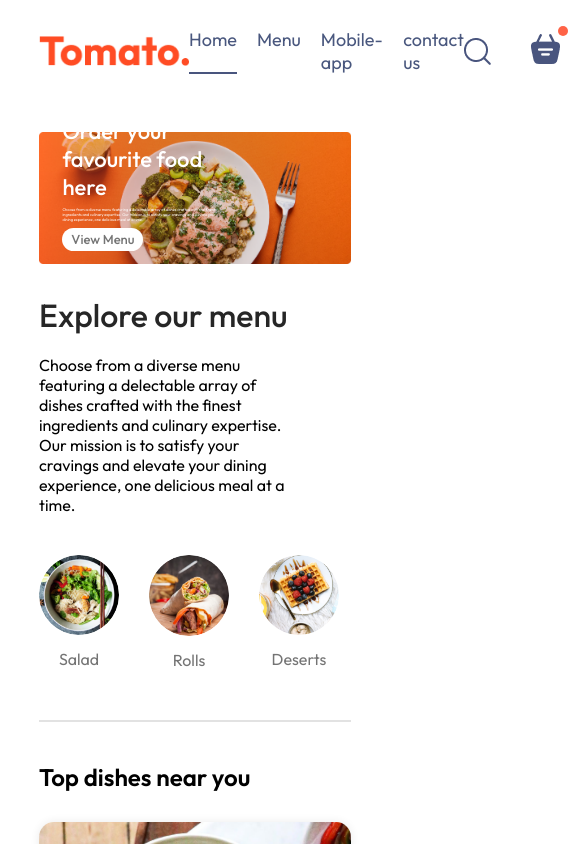
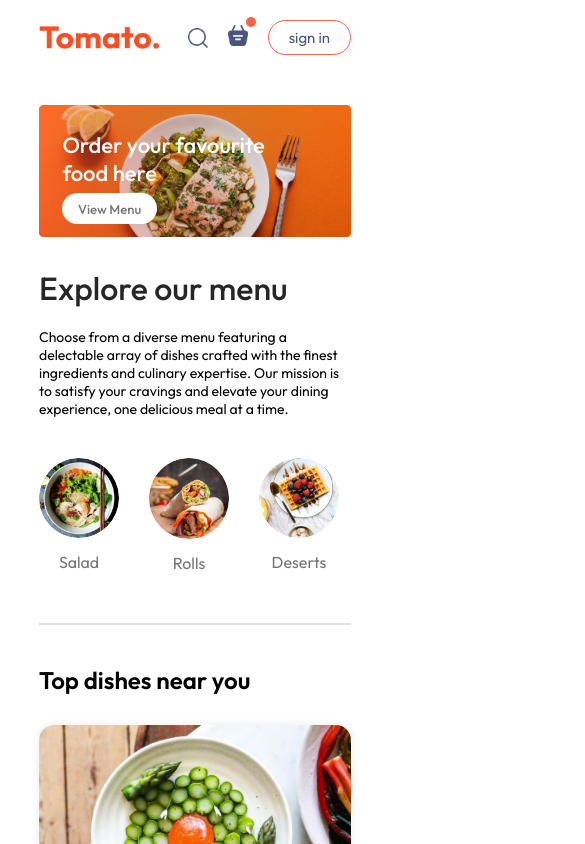
Before and after one commit to singhvishalrajput/Food-Delivery-Platform, a React (Vite) app in the folder frontend/: page / in a window 390 px wide. Shown: the top 844 px of the page, 585 px wide, since content can reach past the window. Built offline with nearby package versions, Linux system fonts and the light colour scheme.

Commit message:
Made the page responsive

```diff
--- a/frontend/src/components/ExploreMenu/ExploreMenu.css
+++ b/frontend/src/components/ExploreMenu/ExploreMenu.css
@@ -54,3 +54,11 @@
     border: 4px solid tomato;
     padding: 2px;
 }
+
+
+@media (max-width:1050px){
+    .explore-menu-text{
+        max-width: 100%;
+        font-size: 14px;
+    }
+}
--- a/frontend/src/components/Footer/Footer.css
+++ b/frontend/src/components/Footer/Footer.css
@@ -48,3 +48,15 @@
     background-color: grey;
     border: none;
 }
+
+@media (max-width:750px){
+    .footer-content{
+        display: flex;
+        flex-direction: column;
+        gap: 35px;
+    }
+    .footer-copyright{
+        text-align: center;
+    }
+
+}
--- a/frontend/src/components/Header/Header.css
+++ b/frontend/src/components/Header/Header.css
@@ -38,3 +38,24 @@
     font-size: max(1vw, 13px);
     border-radius: 50px;
 }
+
+@media (max-width:1050px){
+
+    .header-contents{
+        max-width: 45%;
+    }
+}
+
+@media (max-width:750px){
+
+    .header-contents{
+        max-width: 65%;
+    }
+    .header-contents p{
+        display: none;
+    }
+
+    .header-contents button{
+        padding: 2vw 4vw;
+    }
+}
--- a/frontend/src/components/Navbar/Navbar.css
+++ b/frontend/src/components/Navbar/Navbar.css
@@ -62,3 +62,52 @@
     top: -8px;
     right: -8px;
 }
+
+
+@media (max-width:1050px) {
+    .navbar .logo{
+        width: 140px;
+    }
+    .navbar-menu{
+        gap: 20px;
+        font-size: 17px;
+    }
+    .navbar-right{
+        gap: 30px;
+
+    }
+    .navbar-right img{
+        width: 22px;
+    }
+    .navbar-right button{
+        padding: 8px 25px;
+    }
+}
+
+@media (max-width:900px) {
+    .navbar .logo{
+        width: 120px;
+    }
+    .navbar-menu{
+        gap: 15px;
+        font-size: 16px;
+    }
+    .navbar-right{
+        gap: 20px;
+
+    }
+    .navbar-right img{
+        width: 20px;
+    }
+    .navbar-right button{
+        padding: 7px 20px;
+        font-size: 15px;
+    }
+}
+
+@media (max-width:750px) {
+
+    .navbar-menu{
+        display: none;
+    }
+}
--- a/frontend/src/components/Navbar/Navbar.jsx
+++ b/frontend/src/components/Navbar/Navbar.jsx
@@ -1,6 +1,7 @@
 import React, { useState } from 'react'
 import './Navbar.css'
 import { assets } from '../../assets/assets'
+import { Link } from 'react-router-dom';
 
 const Navbar = () => {
 
@@ -12,10 +13,10 @@
     <div className='navbar'>
       <img src={assets.logo} alt="" className="logo" />
       <ul className="navbar-menu">
-        <li onClick={()=>setMenu("home")} className={menu==="home"?"active":""}>Home</li>
-        <li onClick={()=>setMenu("menu")} className={menu==="menu"?"active":""}>Menu</li>
-        <li onClick={()=>setMenu("mobile-app")} className={menu==="mobile-app"?"active":""}>Mobile-app</li>
-        <li onClick={()=>setMenu("contact-us")} className={menu==="contact-us"?"active":""}>contact us</li>
+        <Link to='/' onClick={()=>setMenu("home")} className={menu==="home"?"active":""}>Home</Link>
+        <a href='#explore-menu' onClick={()=>setMenu("menu")} className={menu==="menu"?"active":""}>Menu</a>
+        <a href='#app-download' onClick={()=>setMenu("mobile-app")} className={menu==="mobile-app"?"active":""}>Mobile-app</a>
+        <a href='#footer' onClick={()=>setMenu("contact-us")} className={menu==="contact-us"?"active":""}>contact us</a>
       </ul>
       <div className="navbar-right">
         <img src={assets.search_icon} alt="" />
--- a/frontend/src/index.css
+++ b/frontend/src/index.css
@@ -6,6 +6,7 @@
   margin: 0;
   box-sizing: border-box;
   font-family: Outfit;
+  scroll-behavior: smooth;
 }
 body{
   min-height: 100vh;
```
